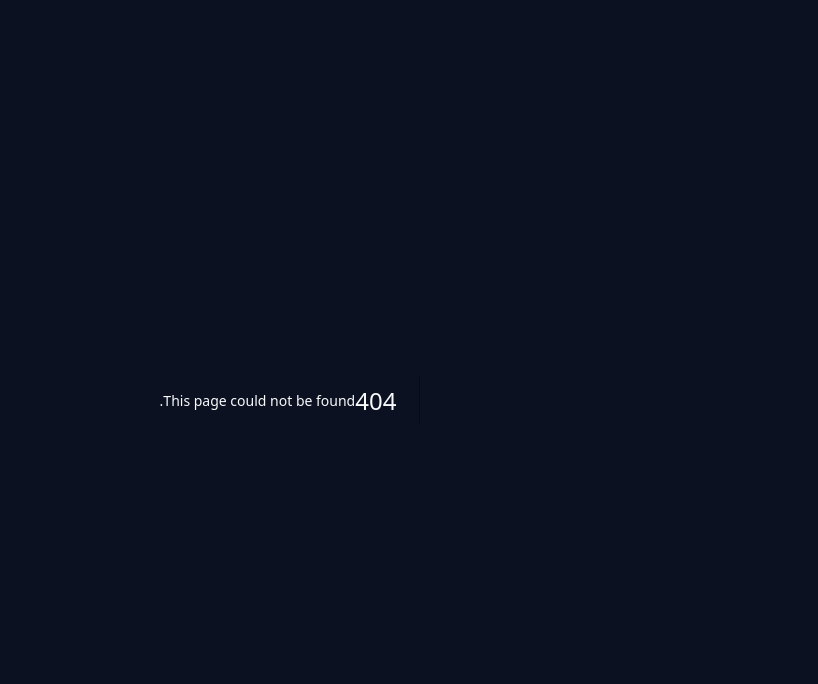
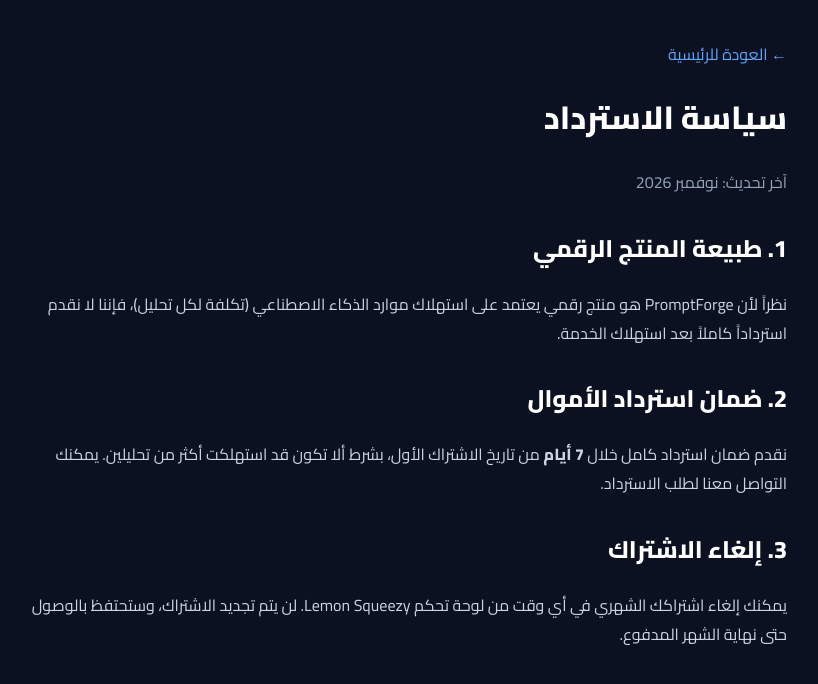
Before and after one commit to ezaer/promptforge, a Next.js app: page /refund in a window 1280 px wide. Before the commit this address had no page. Shown: the top 684 px of the page, without its empty margins (382-1200 px from the left). Built offline with nearby package versions, Linux system fonts and the light colour scheme.

Commit message:
Add RefundPage component with refund policy details

```diff
--- /dev/null
+++ b/app/refund/page.tsx
@@ -0,0 +1,20 @@
+import Link from 'next/link';
+
+export default function RefundPage() {
+  return (
+    <main style={{ maxWidth: '800px', margin: '0 auto', padding: '40px 20px', direction: 'rtl', lineHeight: '1.8', color: '#CBD5E1' }}>
+      <Link href="/" style={{ color: '#60A5FA', textDecoration: 'none' }}>← العودة للرئيسية</Link>
+      <h1 style={{ fontSize: '32px', fontWeight: 'bold', color: 'white', marginTop: '20px' }}>سياسة الاسترداد</h1>
+      <p style={{ color: '#94A3B8', marginBottom: '30px' }}>آخر تحديث: نوفمبر 2026</p>
+
+      <h2 style={{ color: 'white', marginTop: '30px' }}>1. طبيعة المنتج الرقمي</h2>
+      <p>نظراً لأن PromptForge هو منتج رقمي يعتمد على استهلاك موارد الذكاء الاصطناعي (تكلفة لكل تحليل)، فإننا لا نقدم استرداداً كاملاً بعد استهلاك الخدمة.</p>
+
+      <h2 style={{ color: 'white', marginTop: '30px' }}>2. ضمان استرداد الأموال</h2>
+      <p>نقدم ضمان استرداد كامل خلال <strong>7 أيام</strong> من تاريخ الاشتراك الأول، بشرط ألا تكون قد استهلكت أكثر من تحليلين. يمكنك التواصل معنا لطلب الاسترداد.</p>
+
+      <h2 style={{ color: 'white', marginTop: '30px' }}>3. إلغاء الاشتراك</h2>
+      <p>يمكنك إلغاء اشتراكك الشهري في أي وقت من لوحة تحكم Lemon Squeezy. لن يتم تجديد الاشتراك، وستحتفظ بالوصول حتى نهاية الشهر المدفوع.</p>
+    </main>
+  );
+}
```
